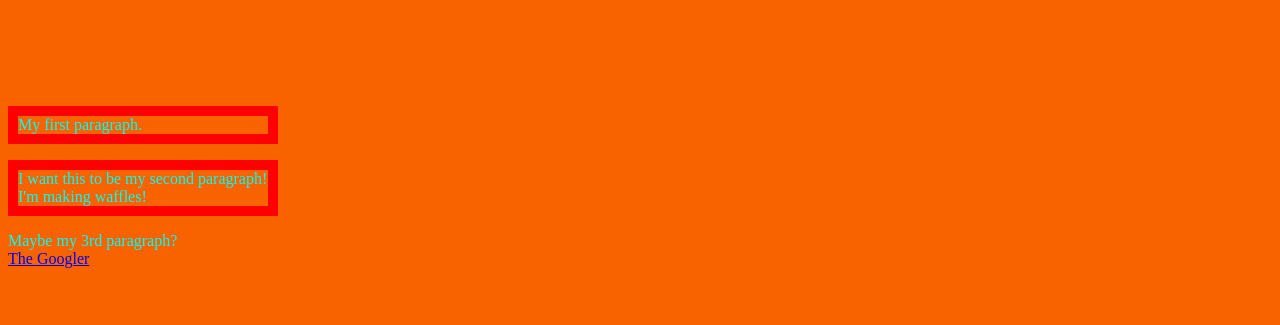
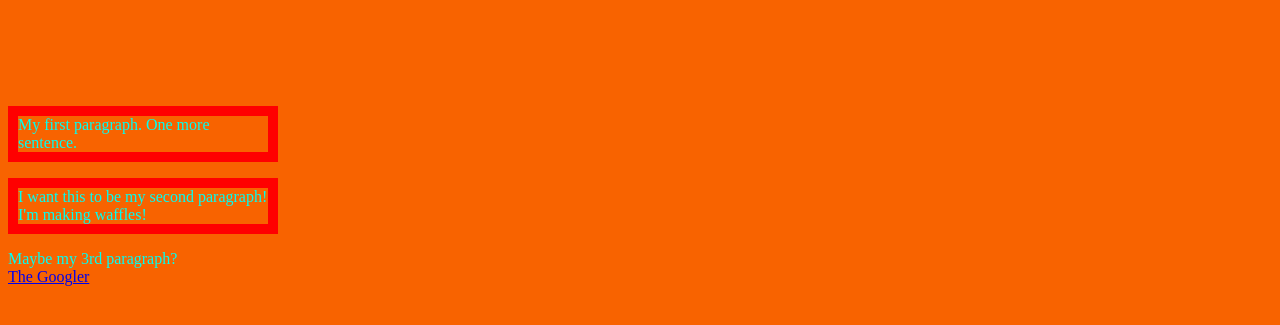
Before and after one commit to timhoward681/fewd-jan21, a plain HTML site: page index.html in a window 1280 px wide. Shown: the part 81-406 px from the top of the page. Drawn offline with Linux system fonts and the light colour scheme.

Commit message:
add folders and line in index

```diff
--- a/index.html
+++ b/index.html
@@ -12,7 +12,7 @@
 </div>
 </header>
 <body>
-<p>My first paragraph.</p>
+<p>My first paragraph. One more sentence.</p>
 
 <p>I want this to be my second paragraph! I'm making waffles!</p>
 <p2> Maybe my 3rd paragraph?</p2><br>
```
